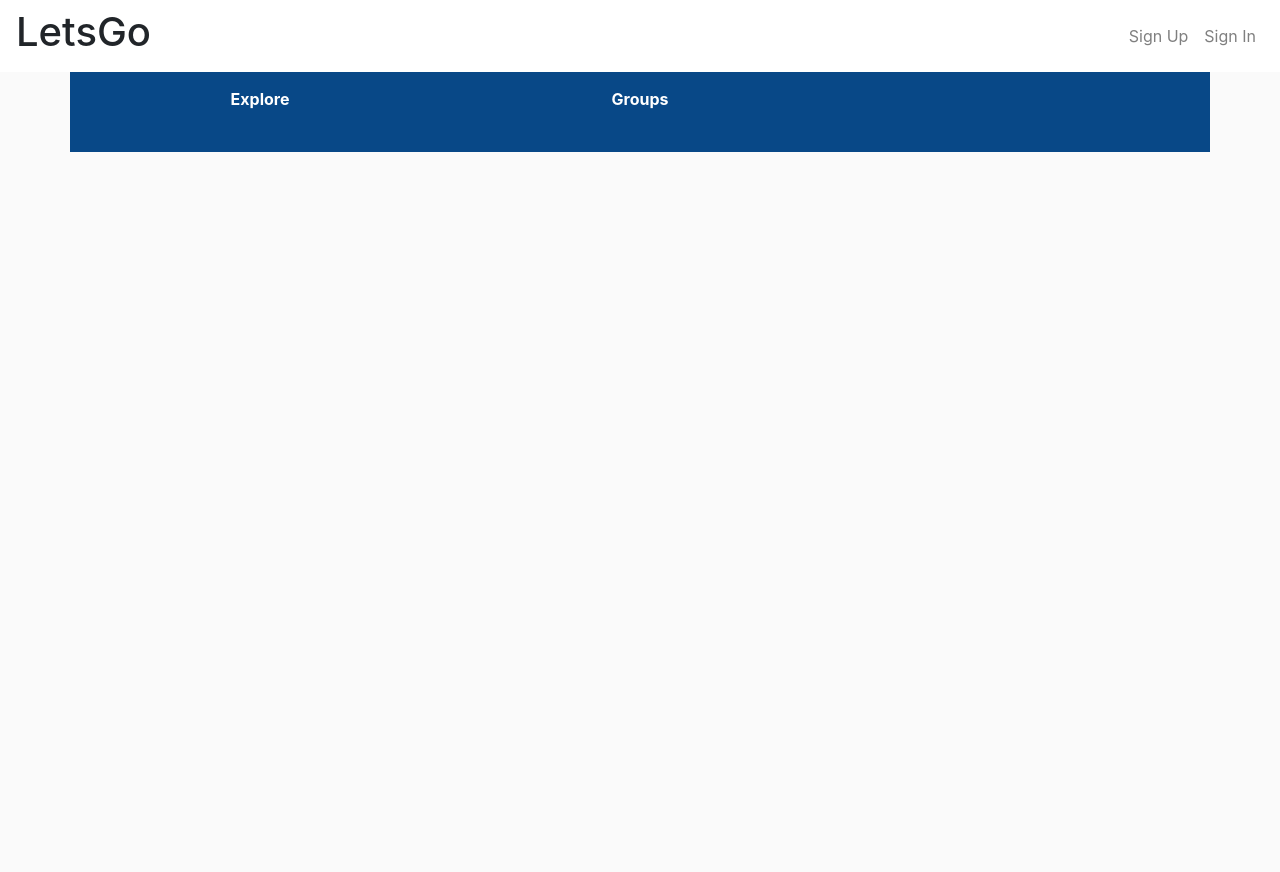
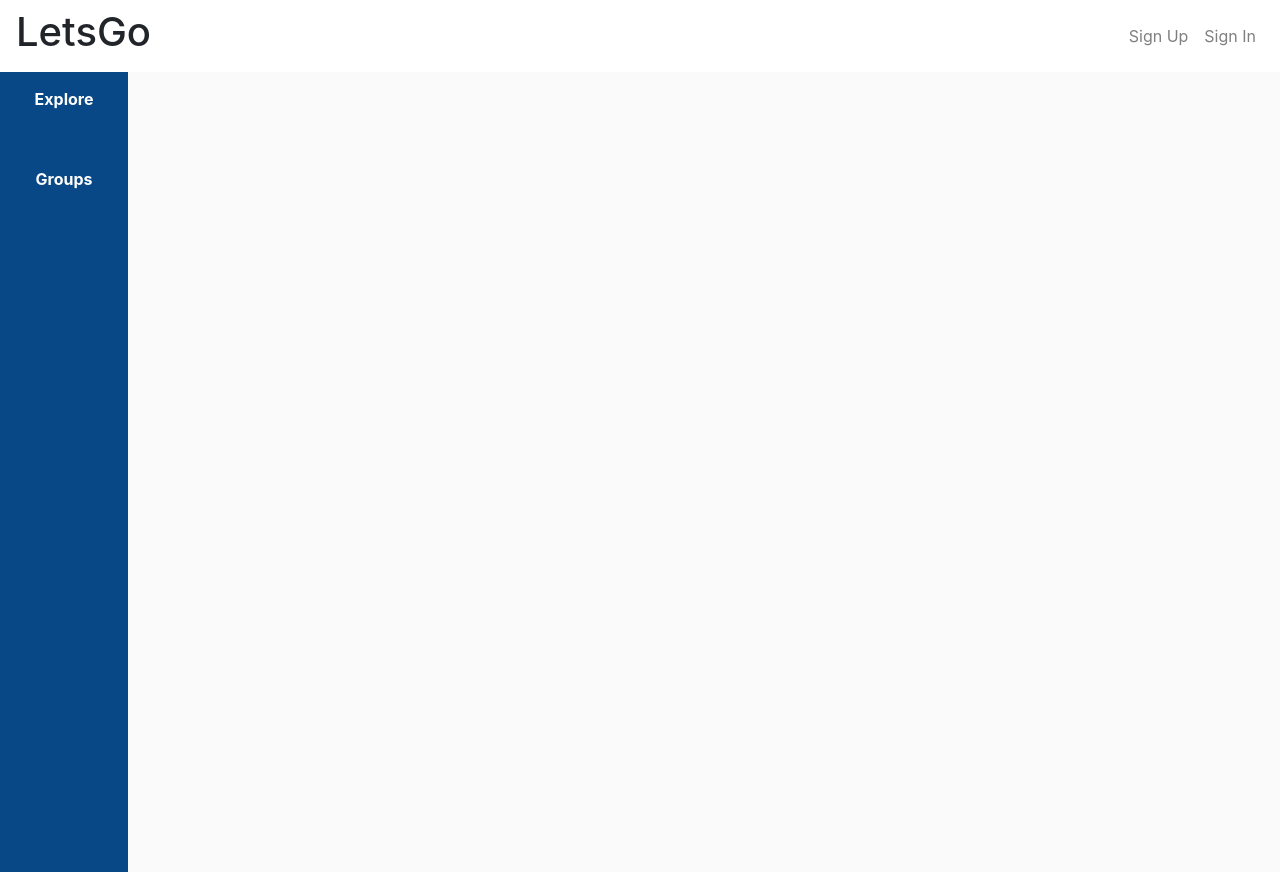
Before and after one commit to cpcurtis1218/Sports-App-Client, a React app: page /#/ in a window 1280 px wide. Before the commit the page ends 800 px from the top, so only its background shows below. Built offline with nearby package versions, Linux system fonts and the light colour scheme.

Commit message:
Sidebar.scss updates for desktop view
-Add media query @ 992px
-Add display flex to sidebar
-Add flex-direction: column to sidebar
-Add left float to sidebar
-Add height of 100vh to sidebar
-Add right margin on 2rem
-Add width of 10vw
-Add flex-basis 0 to col within sidebar

```diff
--- a/src/sidebar/Sidebar.scss
+++ b/src/sidebar/Sidebar.scss
@@ -19,3 +19,18 @@ $sidebar-link-hover: #CDCDCD;
     }
   }
 }
+
+@media(min-width: 992px) {
+  .sidebar {
+    display: flex;
+    flex-direction: column;
+    float: left;
+    height: 100vh;
+    margin-right: 2rem;
+    width: 10vw;
+
+    .col {
+      flex-basis: auto;
+    }
+  }
+}
```
